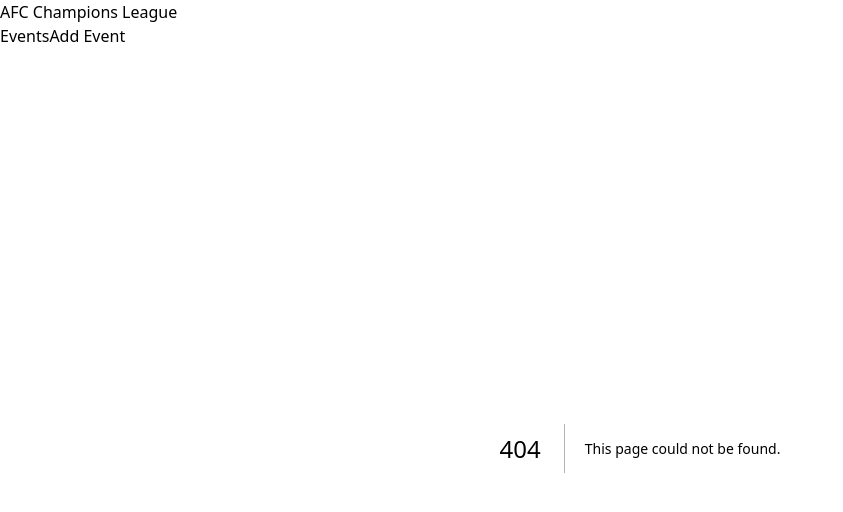
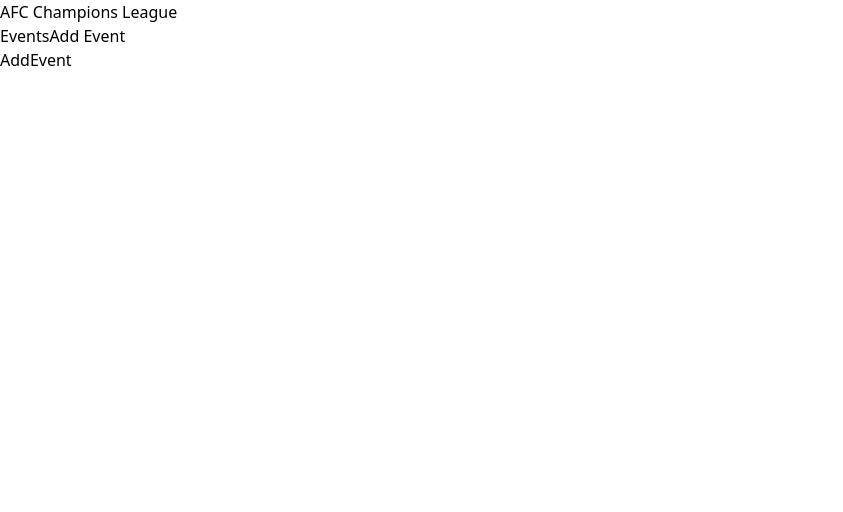
Before and after one commit to Gilsabo/sportradarchallenge, a Next.js app: page /add-event in a window 1280 px wide. Before the commit this address had no page. Shown: the top 512 px of the page, without its empty margins (0-843 px from the left). Built offline with nearby package versions, Linux system fonts and the light colour scheme.

Commit message:
Create add-event file

```diff
--- /dev/null
+++ b/app/add-event/page.js
@@ -0,0 +1,5 @@
+import React from 'react';
+
+export default function AddEvent() {
+  return <div>AddEvent</div>;
+}
```
